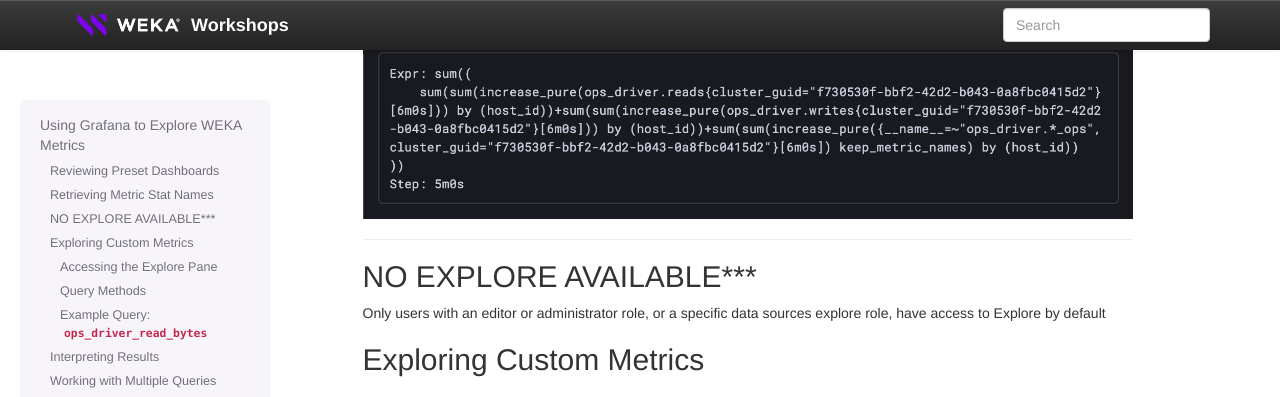
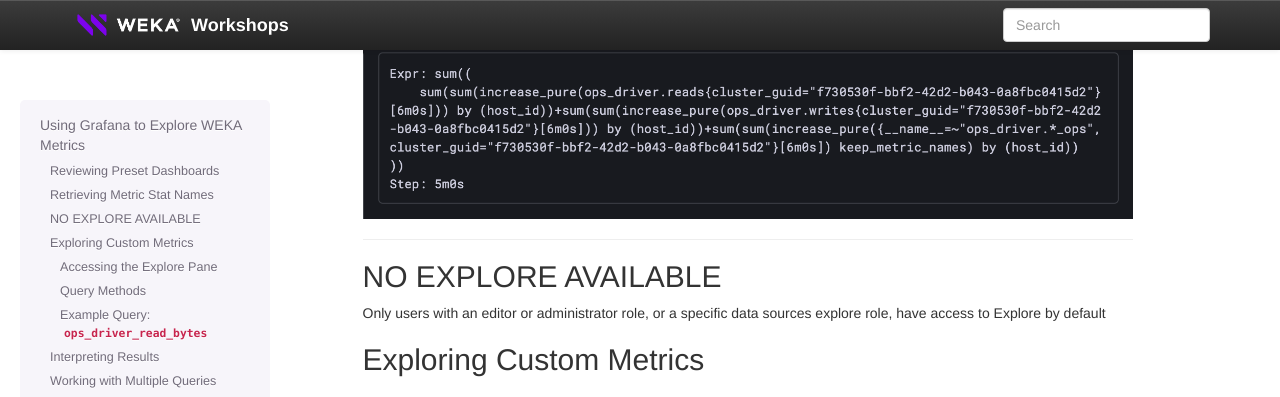
Before and after one commit to bmp-dot/template, a Sphinx documentation site: the page built from source/grafana_lab/grafana_lab.md, in a window 1280 px wide and 900 px high, scrolled down 1172 px. Shown: the top 397 px of the window. Built offline with Sphinx 7.4.7, drawn with Linux system fonts in a browser that asks for light colours.

```diff
--- a/source/grafana_lab/grafana_lab.md
+++ b/source/grafana_lab/grafana_lab.md
@@ -30,7 +30,7 @@
 ---
 
 
-## NO EXPLORE AVAILABLE***
+## NO EXPLORE AVAILABLE
 
 Only users with an editor or administrator role, or a specific data sources explore role, have access to Explore by default
 
```
Also changed, not shown: source/_static/favicon.ico (added).
